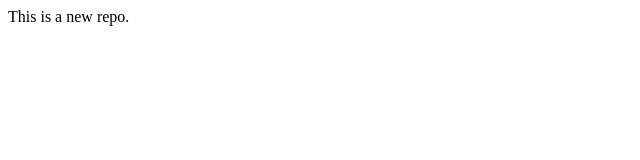
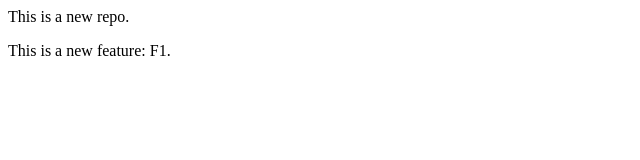
Before and after one commit to abhinavpraj/localrepo, a plain HTML site: page index.html in a window 1280 px wide. Shown: the whole page, without its empty margins (0-640 px from the left). Drawn offline with Linux system fonts and the light colour scheme.

Commit message:
add new feature

```diff
--- a/index.html
+++ b/index.html
@@ -1 +1,2 @@
 <p>This is a new repo.</p>
+<p>This is a new feature: F1.</p>
```
